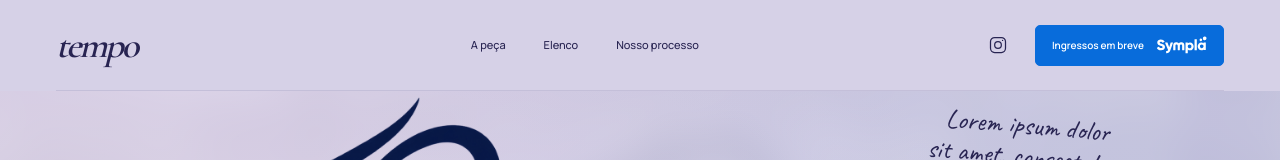
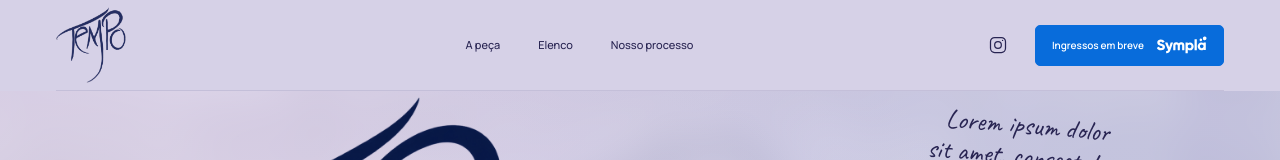
Before and after one commit to leonarhv/tempo, a Next.js app: page / in a window 1280 px wide. Shown: the top 160 px of the page. Built offline with nearby package versions, Linux system fonts and the light colour scheme; what @mui/material-nextjs would draw is missing.

Commit message:
feat: usa logo oficial recortada no cabeçalho

```diff
--- a/app/globals.css
+++ b/app/globals.css
@@ -208,6 +208,11 @@ body:has(.hero-shell) {
   font-weight: 600;
   letter-spacing: -2.5px;
   line-height: 1;
+}
+.header-logo {
+  display: block;
+  width: auto;
+  height: 76px;
 }
 .main-nav {
   display: flex;
@@ -1402,6 +1407,9 @@ body:has(.clock-dialog[open]) .seven-minute-timer {
   .wordmark {
     font-size: 34px;
   }
+  .header-logo {
+    height: 62px;
+  }
   .header-actions {
     gap: 8px;
   }
--- a/components/digital-program.tsx
+++ b/components/digital-program.tsx
@@ -1,6 +1,7 @@
 "use client";
 
 import { useCallback, useEffect, useRef, useState } from "react";
+import Image from "next/image";
 import { processPhotos, program } from "@/lib/program";
 import { ProductionTeam } from "@/components/production-team";
 import { Icon } from "@/components/icons";
@@ -132,7 +133,15 @@ export function DigitalProgram() {
       </a>
       <header className="site-header page-width" id="inicio">
         <a className="wordmark" href="#inicio" aria-label="Tempo, início">
-          tempo
+          <Image
+            src="/images/tempo-header.svg"
+            alt="Tempo"
+            width={495}
+            height={537}
+            className="header-logo"
+            unoptimized
+            preload
+          />
         </a>
         <nav
           id="main-nav"
```
Also changed, not shown: public/images/tempo-header.svg (added), 1 other file (tests, documents, lock files or other folders).
